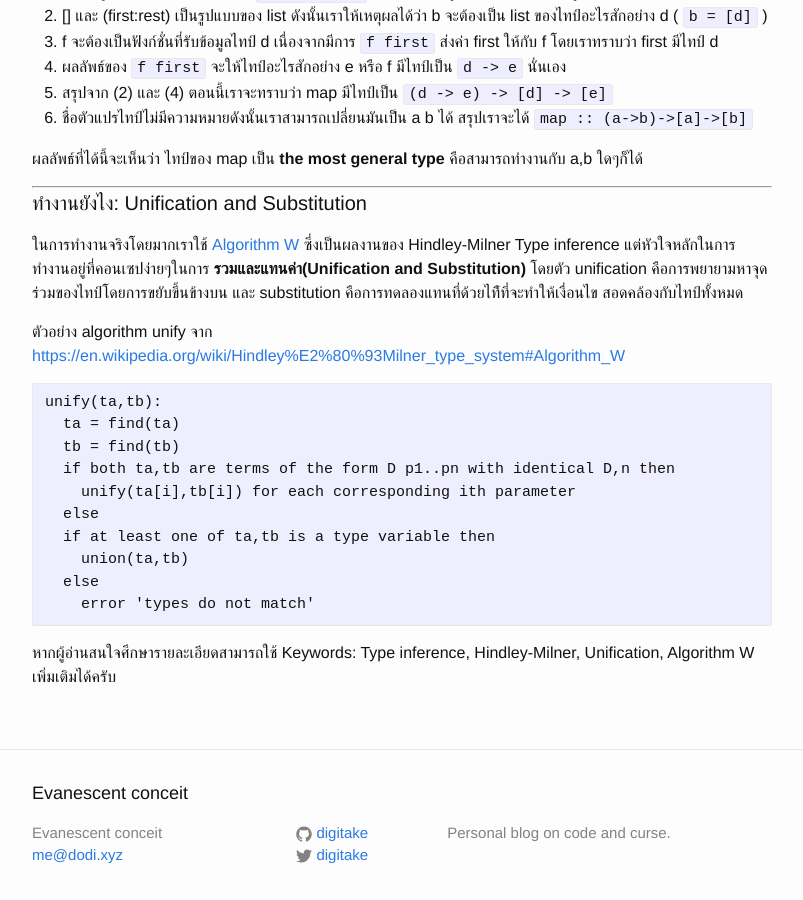
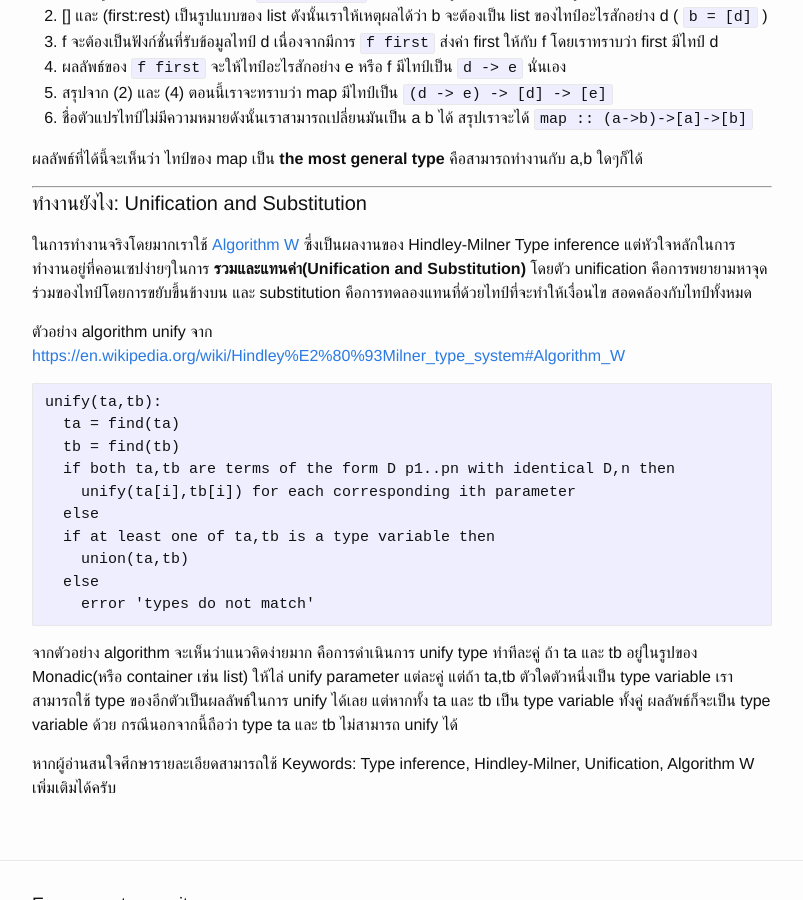
Before and after one commit to digitake/digitake.github.io, a Jekyll site: the page built from _posts/2016-03-12-How-does-type-inference-works.markdown, in a window 1280 px wide and 900 px high, scrolled down 2021 px. Shown: the whole window, without its empty margins (238-1041 px from the left). Built offline with Jekyll 4.4.1, drawn with Linux system fonts in a browser that asks for light colours.

Commit message:
Update Type inference

````diff
--- a/_posts/2016-03-12-How-does-type-inference-works.markdown
+++ b/_posts/2016-03-12-How-does-type-inference-works.markdown
@@ -116,7 +116,7 @@
 #### ทำงานยังไง: Unification and Substitution
 ในการทำงานจริงโดยมากเราใช้ [Algorithm W] ซึ่งเป็นผลงานของ Hindley-Milner Type inference
 แต่หัวใจหลักในการทำงานอยู่ที่คอนเซปง่ายๆในการ **รวมและแทนค่า(Unification and Substitution)**
-โดยตัว unification คือการพยายามหาจุดร่วมของไทป์โดยการขยับขึ้นข้างบน และ substitution คือการทดลองแทนที่ด้วยไท์ืที่จะทำให้เงื่อนไข
+โดยตัว unification คือการพยายามหาจุดร่วมของไทป์โดยการขยับขึ้นข้างบน และ substitution คือการทดลองแทนที่ด้วยไทป์ที่จะทำให้เงื่อนไข
 สอดคล้องกับไทป์ทั้งหมด
 
 ตัวอย่าง algorithm unify จาก <https://en.wikipedia.org/wiki/Hindley%E2%80%93Milner_type_system#Algorithm_W>
@@ -134,6 +134,12 @@
     error 'types do not match'
 ```
 
+จากตัวอย่าง algorithm จะเห็นว่าแนวคิดง่ายมาก คือการดำเนินการ unify type ทำทีละคู่
+ถ้า ta และ tb อยู่ในรูปของ Monadic(หรือ container เช่น list) ให้ไล่ unify parameter แต่ละคู่
+แต่ถ้า ta,tb ตัวใดตัวหนึ่งเป็น type variable เราสามารถใช้ type ของอีกตัวเป็นผลลัพธ์ในการ unify ได้เลย
+แต่หากทั้ง ta และ tb เป็น type variable ทั้งคู่ ผลลัพธ์ก็จะเป็น type variable ด้วย
+กรณีนอกจากนี้ถือว่า type ta และ tb ไม่สามารถ unify ได้
+
 หากผู้อ่านสนใจศึกษารายละเอียดสามารถใช้ Keywords: Type inference, Hindley-Milner, Unification, Algorithm W เพิ่มเติมได้ครับ
 
 [Function ในแบบ Haskell]:https://medium.com/p/c403a9a2a7e9
````
